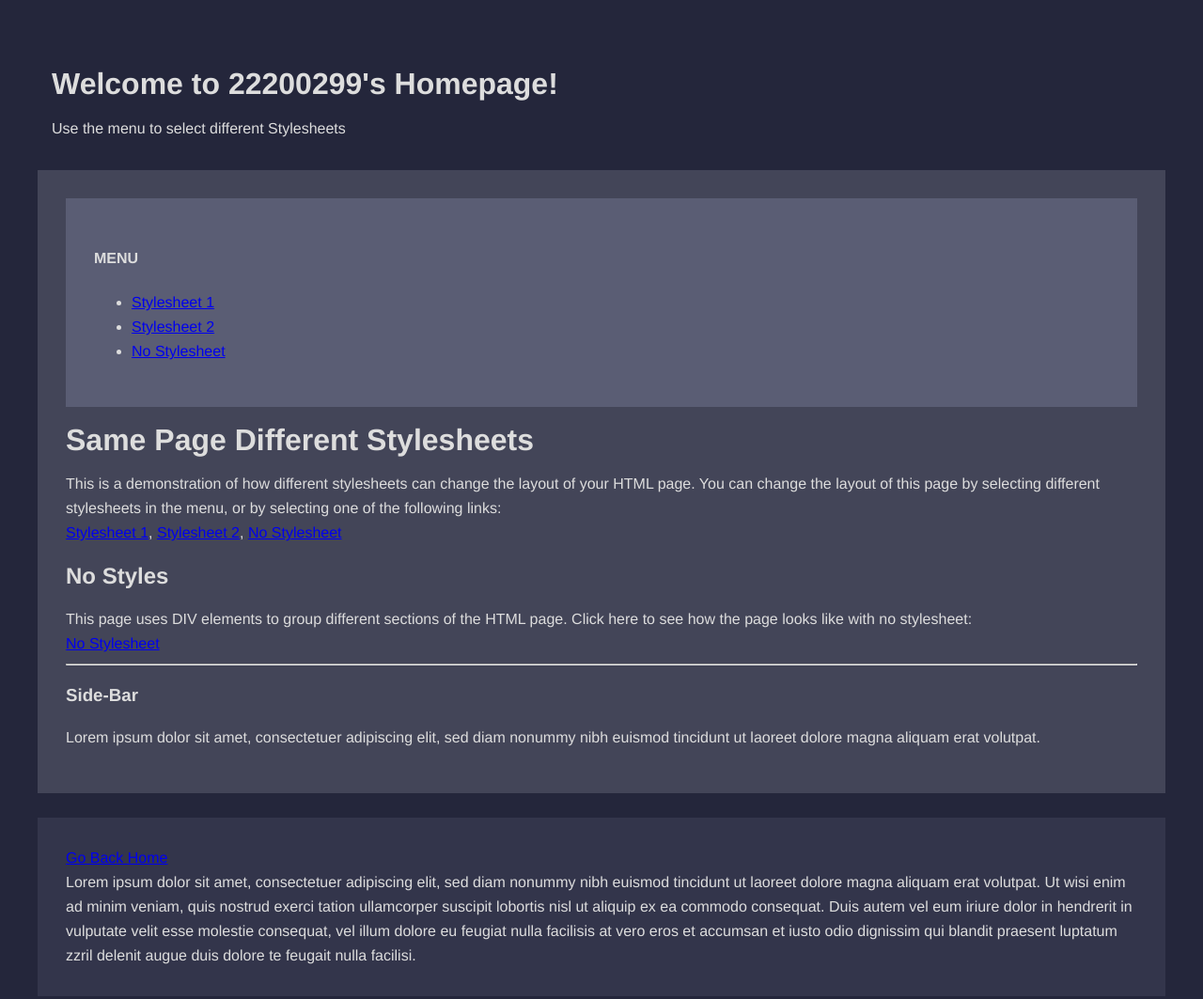
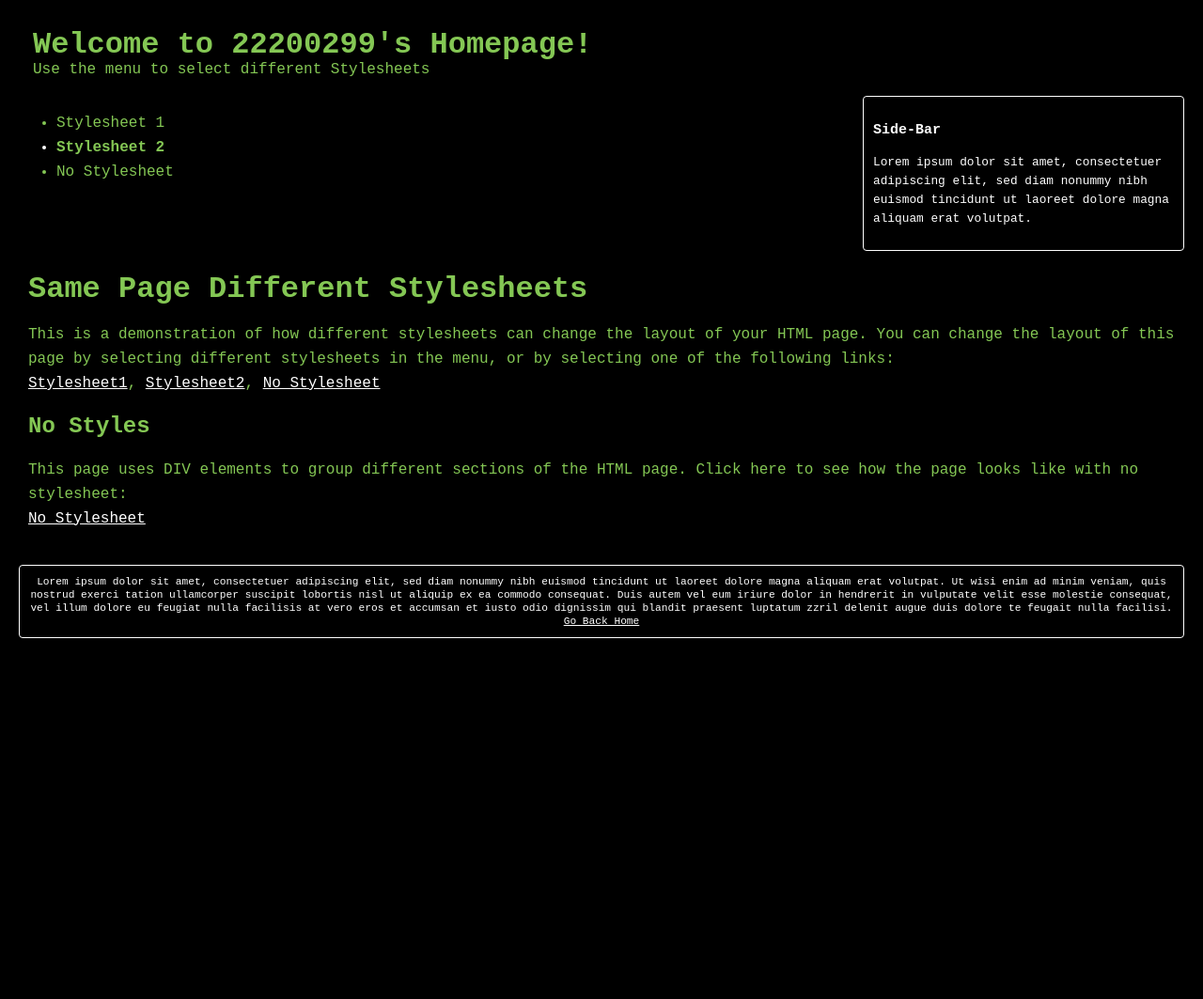
Before and after one commit to livmeraki/PP1_Project2, a plain HTML site: page style2.html in a window 1280 px wide. Shown: the whole page at 94% size. After the commit the page ends 800 px from the top, so only its background shows below. Drawn offline with Linux system fonts and the light colour scheme.

Commit message:
style2 edit

```diff
--- a/style2.html
+++ b/style2.html
@@ -7,57 +7,116 @@
     <title>Stylesheet 2</title>
     <style>
         body {
-            font: 100% Helvetica;
-            margin: 10px;
+            font: 100% Courier New;
+            margin: 20px;
             line-height: 26px;
-            background-color: #24263b;
-            color: #dddddd;
-            padding: 30px;
+            background-color: #000000;
+        }
+
+        .container {
+            xmin-width: 900px;
+        }
+
+        .wrapper {
+            position: relative;
+            overflow: auto;
         }
 
         #top {
+            color: #84c754;
+            padding: 15px;
+        }
 
-            padding: 15px;
+        #main {
+            padding: 10px;
+            color: #84c754;
+        }
+
+        #sidebar {
+            color: #ffffff;
+            border: 1px solid #ffffff;
+            border-radius: 4px;
+            padding: 10px;
+            width: 320px;
+            top: 0;
+            right: 0;
+            position: absolute;
+            font-size: 80%;
+            line-height: 20px;
+        }
+
+        #bottom {
+            border: 1px solid #ffffff;
+            border-radius: 4px;
+            color: #ffffff;
+            text-align: center;
+            padding: 10px;
+            font-size: 70%;
+            line-height: 14px;
+        }
+
+        #top h1,
+        #top p {
+            margin: 0;
+        }
+
+        #menulink {
+            text-decoration: none !important;
 
         }
-        #middle {
-            background-color: #434558;
-            padding: 30px;
-            color: #dddddd;
+
+        .menuitem {
+            color: #84c754;
+            cursor: pointer;
+
         }
-        #menu {
-            background-color: #5a5d74;
-            padding: 30px;
-            color: #dddddd;
+
+        .menuitem:nth-child(2) {
+            color: white;
+            font-weight: bold;
         }
-        #end {
-            background-color: #33354b;
-            padding: 30px;
-            color: #dddddd;
+
+        .menuitem:hover {
+            color: #ffffff;
         }
-        #menu {
 
+        #link {
+            color: #ffffff;
+        }
+
+        a:hover {
+            color: #84c754;
+        }
+
+        @media (max-width: 600px) {
+            #sidebar {
+                width: auto;
+                margin-bottom: 10px;
+                position: relative;
+            }
         }
     </style>
 </head>
 
 <body>
     <div id="top">
-        <h1>Welcome to 22200299's Homepage!</h1>
-        <p>Use the menu to select different Stylesheets</p>
+        <h1 id="top h1">Welcome to 22200299's Homepage!</h1>
+        <p id="top p">Use the menu to select different Stylesheets</p>
     </div>
 
-    <div id="middle">
-        <div id="menu">
-            <h4>MENU</h4>
+    <div class="wrapper">
+        <div id="menubar">
             <ul>
-                <li><a href="./style1.html">Stylesheet 1</a><br></li>
-                <li><a href="./style2.html">Stylesheet 2</a><br></li>
-                <li><a href="./nostyle.html">No Stylesheet</a><br></li>
+                <li class="menuitem"><a href="./style1.html" id="menulink" class="menuitem">Stylesheet 1</a><br></li>
+                <li class="menuitem"><a href="./style2.html" style="text-decoration: none !important;"
+                        class="menuitem">Stylesheet 2</a><br></li>
+                <li class="menuitem"><a href="./nostyle.html" id="menulink" class="menuitem">No Stylesheet</a><br></li>
             </ul>
+            <br>
+            <br>
         </div>
 
-        <div>
+        <div id="main">
             <h1>Same Page Different Stylesheets</h1>
 
             This is a demonstration of how different stylesheets
@@ -65,18 +124,17 @@
             the layout of this page by selecting different
             stylesheets in the menu, or by selecting one of the
             following links: <br>
-            <a href="./style1.html">Stylesheet 1</a>,
-            <a href="./style2.html">Stylesheet 2</a>,
-            <a href="./nostyle.html">No Stylesheet</a>
+            <a href="./style1.html" id="link">Stylesheet1</a>,
+            <a href="./style2.html" id="link">Stylesheet2</a>,
+            <a href="./nostyle.html" id="link">No Stylesheet</a>
 
             <h2>No Styles</h2>
             This page uses DIV elements to group different sections of the
             HTML page. Click here to see how the page looks like with no
             stylesheet: <br>
-            <a href="./nostyle.html">No Stylesheet</a>
+            <a href="./nostyle.html" id="link">No Stylesheet</a>
         </div>
-        <div>
-            <hr>
+        <div id="sidebar">
             <h3>Side-Bar</h3>
             <p>
                 Lorem ipsum dolor sit amet, consectetuer adipiscing elit,
@@ -85,13 +143,14 @@
             </p>
         </div>
 
+
     </div>
+
     <div>
         <br>
     </div>
 
-    <div id="end">
-        <a href="./index.html">Go Back Home</a><br>
+    <div id="bottom">
         Lorem ipsum dolor sit amet, consectetuer adipiscing elit,
         sed diam nonummy nibh euismod tincidunt ut laoreet dolore magna
         aliquam erat volutpat. Ut wisi enim ad minim veniam, quis nostrud
@@ -101,6 +160,8 @@
         nulla facilisis at vero eros et accumsan et iusto odio dignissim qui
         blandit praesent luptatum zzril delenit augue duis dolore te feugait
         nulla facilisi.
+        <br>
+        <a href="./index.html" id="link">Go Back Home</a>
     </div>
 </body>
 
```
Also changed, not shown: index.html (+18 -20 lines), style1.html (+27 -18 lines).
